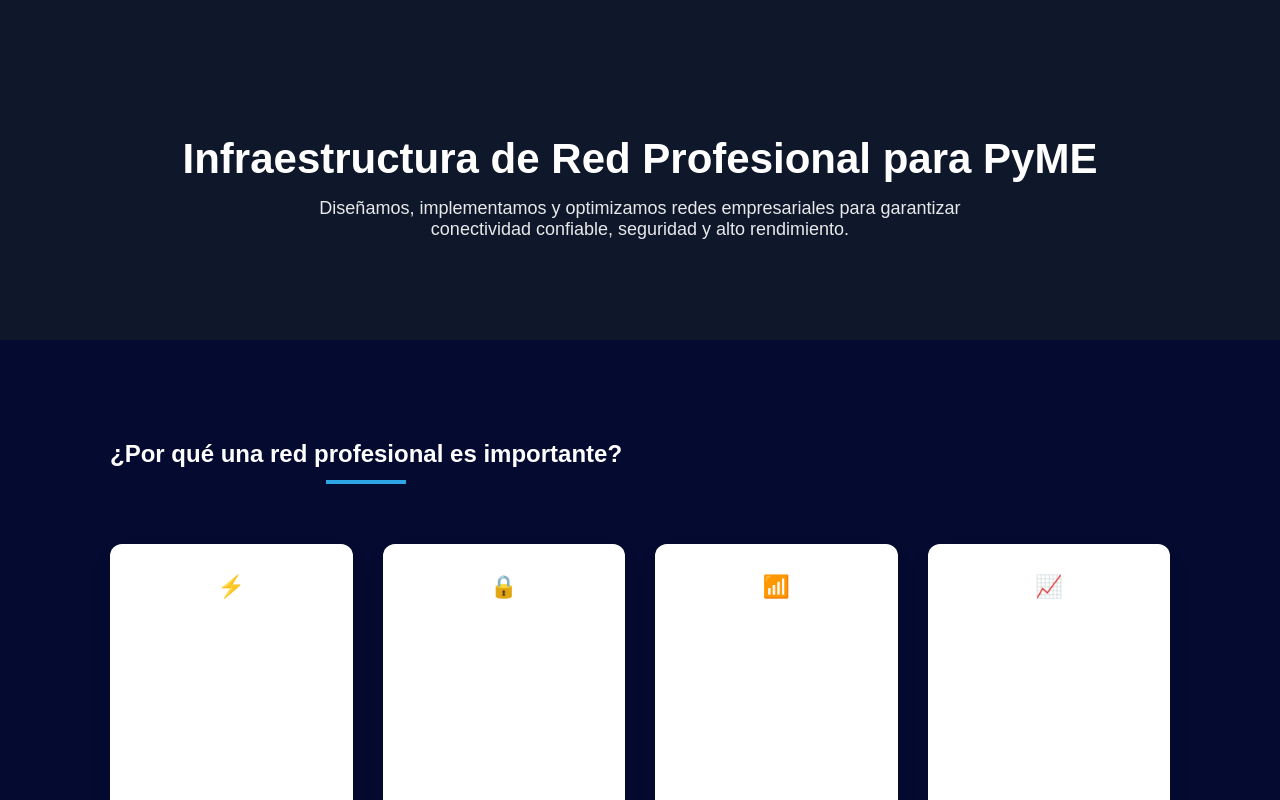
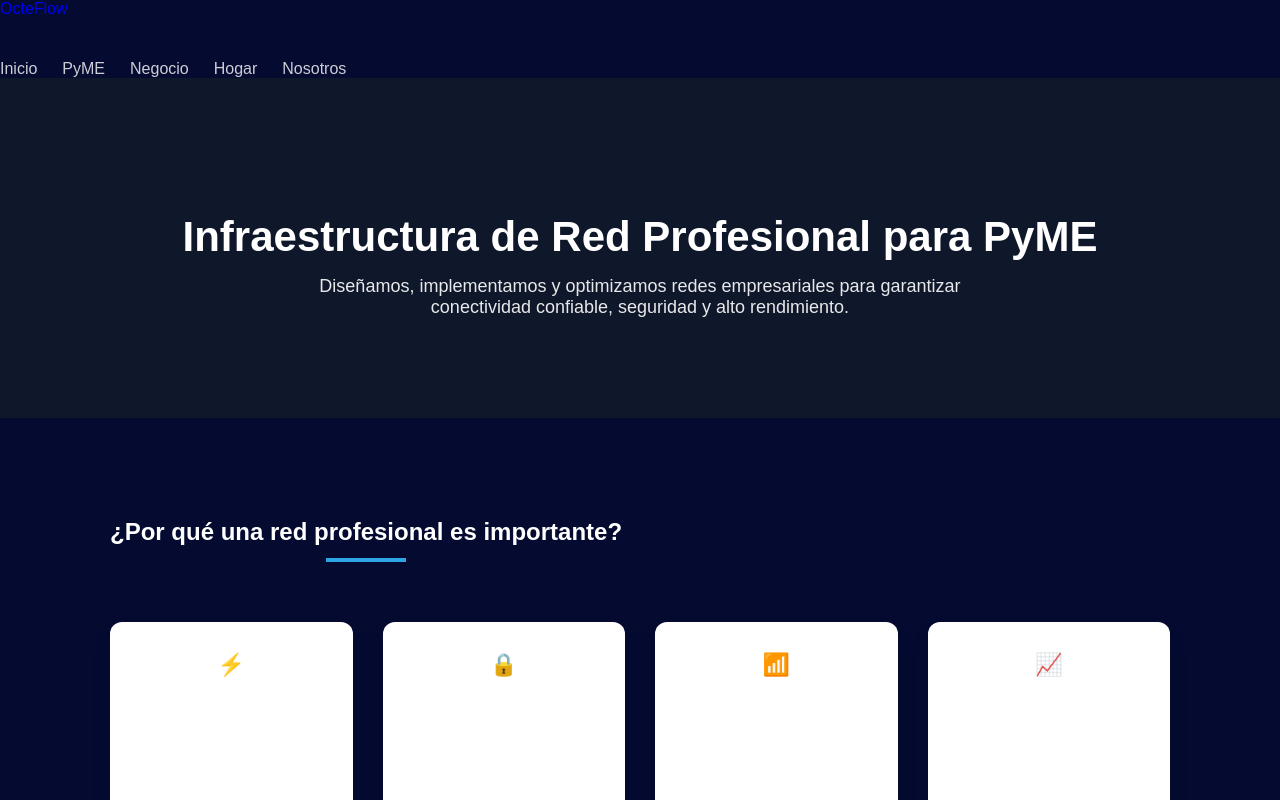
Before and after one commit to OcteFlow/octeflow-site, a Next.js app: page /pyme in a window 1280 px wide. Shown: the top 800 px of the page. Built offline with nearby package versions, Linux system fonts and the light colour scheme.

Commit message:
Update pyme.js

```diff
--- a/pages/pyme.js
+++ b/pages/pyme.js
@@ -1,8 +1,11 @@
 import Head from "next/head";
+import HeaderPages from "../components/HeaderPages";
+import Footer from "../components/Footer";
 
 export default function Pyme() {
   return (
     <>
+    <HeaderPages />
       <Head>
         <title>Soluciones de Red para PyME | OcteFlow</title>
         <meta
@@ -194,6 +197,7 @@ export default function Pyme() {
 
       </section>
 
+     <Footer />
     </>
   );
 }
```
